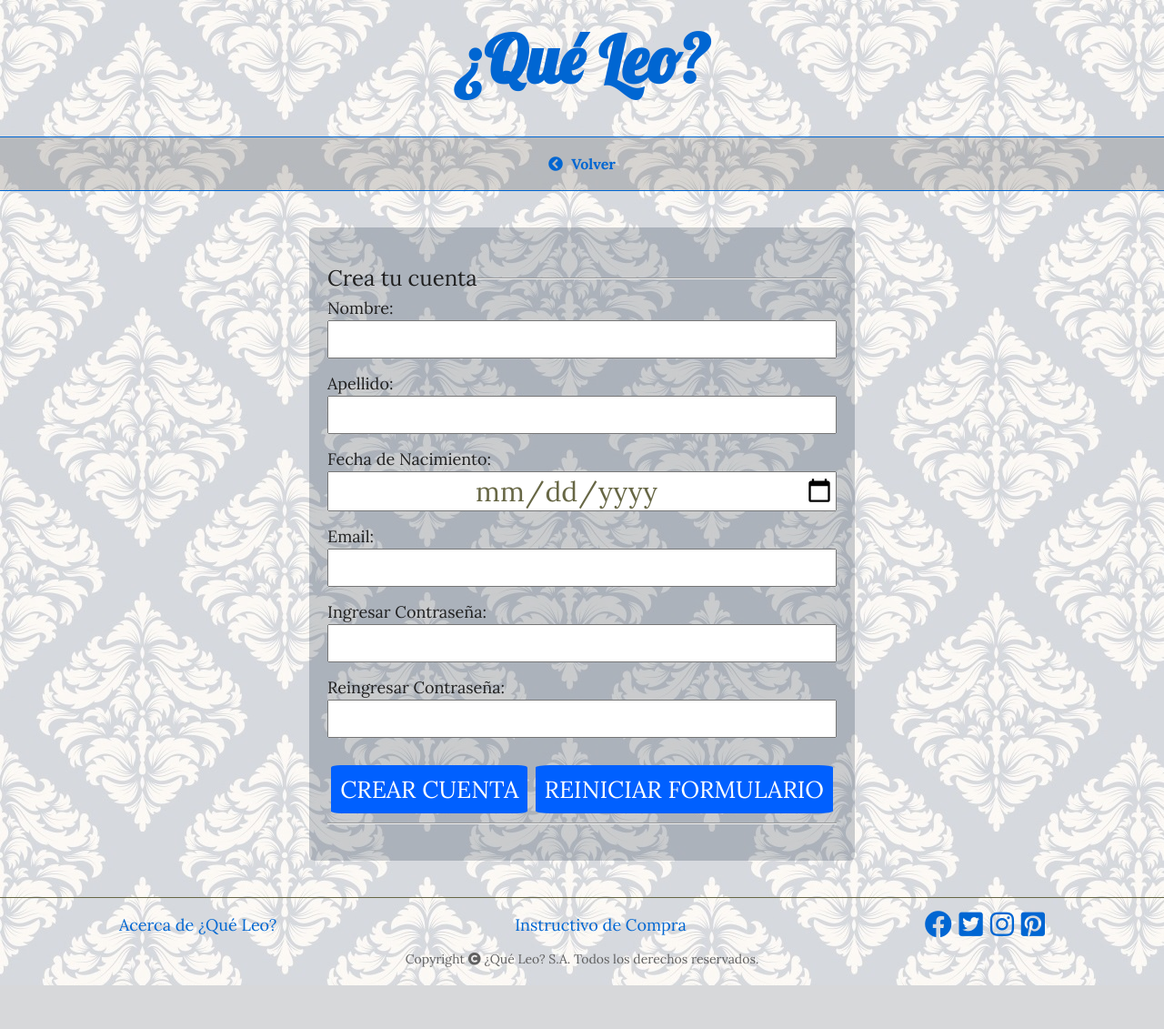
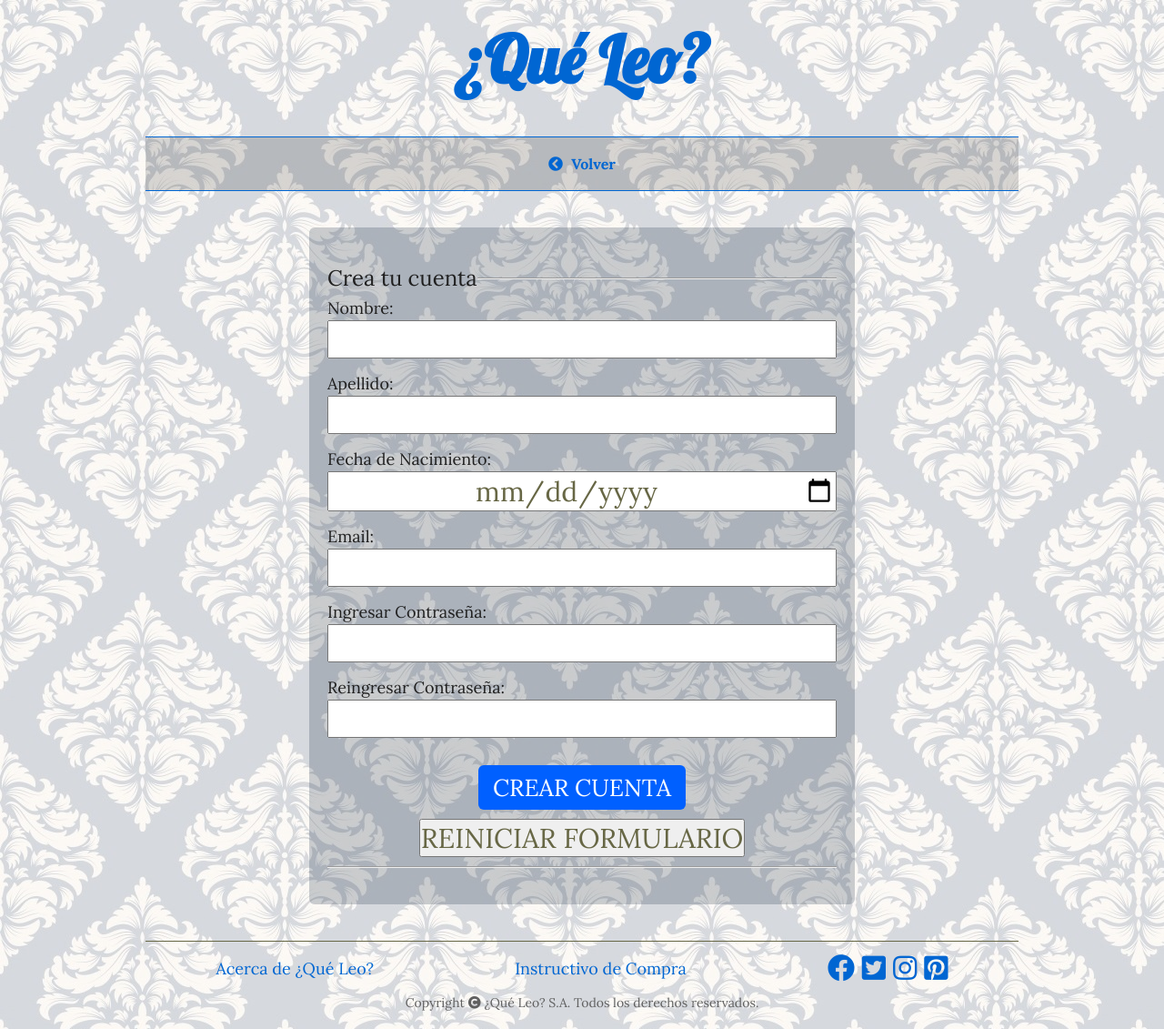
Before and after one commit to FlavioHualpa/proyecto-sprint-3, a PHP site: page /registration.php in a window 1280 px wide. Shown: the whole page at 91% size. Before the commit the page ends 1083 px from the top, so only its background shows below. Run offline with PHP 8.4, Linux system fonts and the light colour scheme; some libraries are stand-ins or nearby versions.

Commit message:
fin del sprint 1

```diff
--- a/css/styles.css
+++ b/css/styles.css
@@ -311,12 +311,16 @@ body {
 
 .login fieldset p input[type="submit"] {
   margin-top: 20px;
+  padding: 8px 16px;
   border: none;
   border-radius: 6px;
+  width: auto;
+  font-size: 26px;
+}
+
+.login fieldset p input[type="submit"] {
   background-color: #0060ff;
   color: white;
-  width: auto;
-  font-size: 26px;
 }
 
 .login fieldset p input[type="submit"]:hover {
@@ -352,18 +356,27 @@ body {
   color: #676745;
 }
 
-.registration fieldset p input[type="submit"] {
+.registration fieldset p input[type="submit"],
+.registracion fieldset p input[type="reset"] {
   margin-top: 20px;
+  padding: 8px 16px;
   border: none;
   border-radius: 6px;
-  background-color: #0060ff;
-  color: white;
   width: auto;
   font-size: 26px;
 }
 
+.registration fieldset p input[type="submit"] {
+  background-color: #0060ff;
+  color: white;
+}
+
 .registration fieldset p input[type="submit"]:hover {
   background-color: #0090ff;
+}
+
+.registracion fieldset p input[type="reset"]:hover {
+  background-color: #c0c0c0;
 }
 
 .botones {
@@ -372,10 +385,12 @@ body {
   justify-content: space-around;
 }
 
+/*
 #boton {
   padding: 10px;
   border-radius: 5%;
 }
+*/
 
 @media (min-width: 480px) /* and (max-width: 768px) */ {
   .prodsSection article {
--- a/registration.php
+++ b/registration.php
@@ -4,6 +4,7 @@
     include('head.php');
   ?>
   <body>
+    <div id="contenedor">
       <?php
         include('header_back.php');
       ?>
@@ -40,7 +41,7 @@
                   <input id="boton" type="submit" value="CREAR CUENTA">
                 </p>
                 <p>
-              <input id="boton" type="submit" value="REINICIAR FORMULARIO">
+                  <input id="boton" type="reset" value="REINICIAR FORMULARIO">
                 </p>
               </div>
             </fieldset>
@@ -49,5 +50,6 @@
       <?php
         include('footer.php');
       ?>
+    </div>
   </body>
 </html>
```
Also changed, not shown: Borradores/fondo7.jpg (added), Borradores/fondo8.jpg (added). Lines whose indentation alone changed are shown as unchanged.
